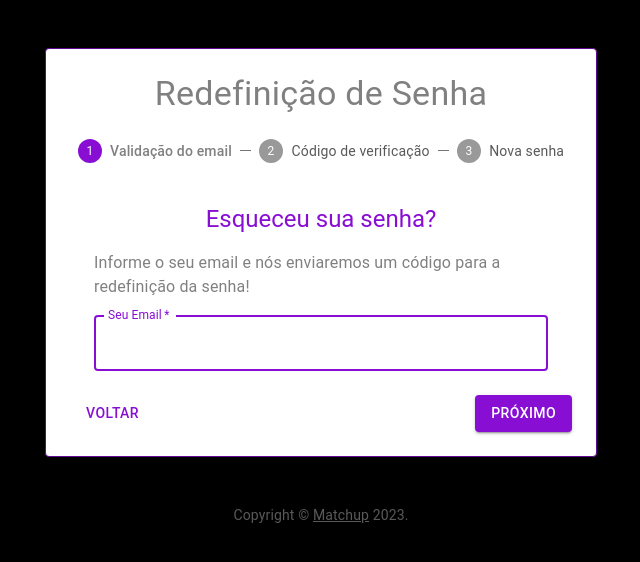
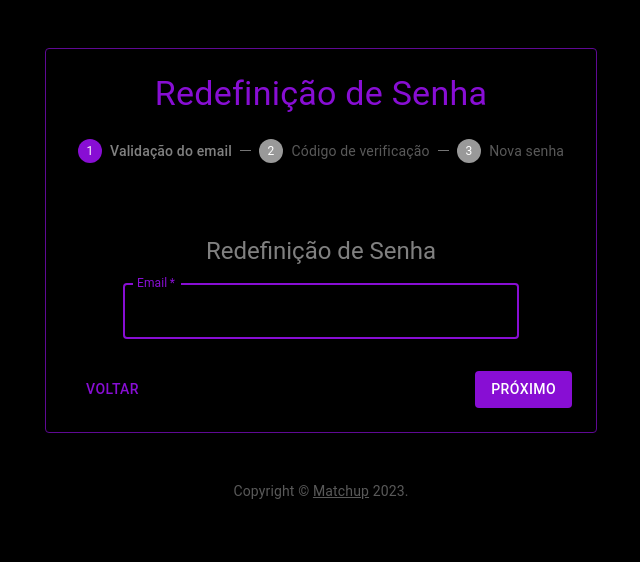
Before and after one commit to allysson-assuncao/TCC-Matchup, a React (Create React App) app in the folder frontend/: page /esquececu_a_senha in a window 1280 px wide. Shown: the top 562 px of the page, without its empty margins (319-959 px from the left). Built offline with nearby package versions, Linux system fonts and the light colour scheme; sample sign-in values are in the browser's storage.

Commit message:
almost done with the formik adaptations in ForgotPassword

```diff
--- a/frontend/src/App.tsx
+++ b/frontend/src/App.tsx
@@ -70,9 +70,7 @@ const App: React.FC = () => {
 
     return (
         <ThemeProvider theme={getTheme(theme)}>
-            <ErrorBoundary>
-                <RouterProvider router={router}/>
-            </ErrorBoundary>
+            <RouterProvider router={router}/>
         </ThemeProvider>
     );
 }
--- /dev/null
+++ b/frontend/src/api/user_requests/forgot_password.ts
@@ -0,0 +1,17 @@
+import axios, {AxiosError, AxiosResponse} from 'axios';
+import {User} from "../../model/user";
+
+const API_BASE_URL = 'http://localhost:8080/api/';
+
+export const updatePassword = async ({user}: { user: any }): Promise<User> => {
+    try {
+        let response: AxiosResponse<User, any>;
+        response = await axios.post<User>(`${API_BASE_URL}reset_password`, {
+            ...user
+        });
+        return response.data;
+    } catch (error) {
+        throw error;
+    }
+
+};
--- a/frontend/src/containers/forgot_password_form/ForgotPasswordStep1.tsx
+++ b/frontend/src/containers/forgot_password_form/ForgotPasswordStep1.tsx
@@ -1,31 +1,42 @@
 import * as React from 'react';
-import {Container, Grid, Typography, TextField} from '@mui/material';
-import theme from "../../theme";
-import {useCustomTheme} from "../../CustomThemeContext";
-import getTheme from "../../theme";
+import {Container, Grid, Typography, TextField, CssBaseline, Box} from '@mui/material';
+import {Field, FieldProps} from "formik";
+import {validateForgotPasswordStep1} from "../../utils/validation/UserValidation";
 
 const ForgotPasswordStep1: React.FC = () => {
-    const { theme: mode } = useCustomTheme();
-    const theme = getTheme(mode);
     return (
-        <React.Fragment>
-            <Container>
-                <Grid justifyContent={"center"}>
-                    <Grid item>
-                        <Grid container justifyContent="center">
-                            <Typography variant={"h5"} color={theme.palette.primary.main} sx={{marginBottom: '16px'}}>Esqueceu
-                                sua senha?</Typography>
-                        </Grid>
-                        <Typography sx={{marginBottom: '16px'}}>Informe o seu email e nós enviaremos um código
-                            para
-                            a redefinição da senha!</Typography>
-                        <TextField color='primary' id="email" label="Seu Email" required autoFocus type="email"
-                                   placeholder="exemplo@gmail.com" fullWidth/>
-                    </Grid>
-                </Grid>
-            </Container>
-        </React.Fragment>
+        <Container component="main" maxWidth="xs">
+            <CssBaseline/>
+            <Box
+                sx={{
+                    marginTop: 4,
+                    display: 'flex',
+                    flexDirection: 'column',
+                    alignItems: 'center',
+                }}
+            >
+                <Typography component="h1" variant="h5">
+                    Redefinição de Senha
+                </Typography>
+                <Field name="email">
+                    {({field, meta}: FieldProps) => (
+                        <TextField
+                            {...field}
+                            margin="normal"
+                            required
+                            fullWidth
+                            id="email"
+                            label="Email"
+                            autoFocus
+                            variant="outlined"
+                            error={meta.touched && !!meta.error}
+                            helperText={meta.touched && meta.error}
+                        />
+                    )}
+                </Field>
+            </Box>
+        </Container>
     );
-}
+};
 
 export default ForgotPasswordStep1;
--- a/frontend/src/containers/forgot_password_form/ForgotPasswordStep2.tsx
+++ b/frontend/src/containers/forgot_password_form/ForgotPasswordStep2.tsx
@@ -1,19 +1,44 @@
 import * as React from 'react';
-import {Container, Grid, TextField} from '@mui/material';
+import {Box, Container, CssBaseline, Grid, TextField, Typography} from '@mui/material';
 import theme from "../../theme";
+import {useCustomTheme} from "../../CustomThemeContext";
+import getTheme from "../../theme";
+import {Field, FieldProps} from "formik";
 
 const ForgotPasswordStep2: React.FC = () => {
     return (
-        <React.Fragment>
-            <Container>
-                <Grid justifyContent={"center"}>
-                    <Grid>
-                        <TextField color='primary' sx={{marginBottom: '16px'}} required autoFocus type="text" placeholder="Código" fullWidth/>
-                    </Grid>
-                </Grid>
-            </Container>
-        </React.Fragment>
+        <Container component="main" maxWidth="xs">
+            <CssBaseline/>
+            <Box
+                sx={{
+                    marginTop: 4,
+                    display: 'flex',
+                    flexDirection: 'column',
+                    alignItems: 'center',
+                }}
+            >
+                <Typography component="h1" variant="h5">
+                    Redefinição de Senha
+                </Typography>
+                <Field name="code">
+                    {({field, meta}: FieldProps) => (
+                        <TextField
+                            {...field}
+                            margin="normal"
+                            required
+                            fullWidth
+                            id="code"
+                            label="Código"
+                            autoFocus
+                            variant="outlined"
+                            error={meta.touched && !!meta.error}
+                            helperText={meta.touched && meta.error}
+                        />
+                    )}
+                </Field>
+            </Box>
+        </Container>
     );
-}
+};
 
 export default ForgotPasswordStep2;
--- a/frontend/src/containers/forgot_password_form/ForgotPasswordStep3.tsx
+++ b/frontend/src/containers/forgot_password_form/ForgotPasswordStep3.tsx
@@ -1,25 +1,63 @@
 import * as React from 'react';
-import {Container, Button, Grid, Link, Typography, TextField} from '@mui/material';
+import {Container, Button, Grid, Link, Typography, TextField, Box, CssBaseline} from '@mui/material';
 import LockOpenIcon from '@mui/icons-material/LockOpen';
 import theme from "../../theme";
+import {useCustomTheme} from "../../CustomThemeContext";
+import getTheme from "../../theme";
+import {Field, FieldProps} from "formik";
 
 const ForgotPasswordStep3: React.FC = () => {
     return (
-        <React.Fragment>
-            <Container>
-                <Grid justifyContent={"center"}>
-                    <Grid>
-                        {/*<LockOpenIcon sx={{width:"16px", height:"16px"}} color={theme.palette.primary.main}></LockOpenIcon>*/}
-                        <TextField color='primary' sx={{marginBottom: '16px'}} required autoFocus type="password" placeholder="Nova senha" fullWidth/>
+        <Container component="main" maxWidth="xs">
+            <CssBaseline/>
+            <Box
+                sx={{
+                    marginTop: 4,
+                    display: 'flex',
+                    flexDirection: 'column',
+                    alignItems: 'center',
+                }}
+            >
+                <Typography component="h1" variant="h5">
+                    Redefinição de Senha
+                </Typography>
+                <Field name="password">
+                    {({field, meta}: FieldProps) => (
+                        <TextField
+                            {...field}
+                            margin="normal"
+                            required
+                            autoFocus
+                            fullWidth
+                            id="password"
+                            label="Senha"
+                            type="password"
+                            variant="outlined"
+                            error={meta.touched && !!meta.error}
+                            helperText={meta.touched && meta.error}
+                        />
+                    )}
+                </Field>
 
-                        {/*<LockOpenIcon sx={{width:"16px", height:"16px"}} color={theme.palette.primary.main}></LockOpenIcon>*/}
-                        <TextField color='primary' sx={{marginBottom: '16px'}} required type="password" placeholder="Confirme a Senha" fullWidth/>
-
-                    </Grid>
-                </Grid>
-            </Container>
-        </React.Fragment>
+                <Field name="confirmPassword">
+                    {({field, meta}: FieldProps) => (
+                        <TextField
+                            {...field}
+                            margin="normal"
+                            required
+                            fullWidth
+                            id="confirmPassword"
+                            label="Confirme a Senha"
+                            type="password"
+                            variant="outlined"
+                            error={meta.touched && !!meta.error}
+                            helperText={meta.touched && meta.error}
+                        />
+                    )}
+                </Field>
+            </Box>
+        </Container>
     );
-}
+};
 
 export default ForgotPasswordStep3;
--- a/frontend/src/pages/forgot_password/ForgotPassword.tsx
+++ b/frontend/src/pages/forgot_password/ForgotPassword.tsx
@@ -1,12 +1,34 @@
 import * as React from 'react';
-import {Container, Paper, Toolbar, AppBar, CssBaseline, Typography, Stepper, Step, StepLabel, Button, Grid, Box, Link} from '@mui/material';
+import {
+    Container,
+    Paper,
+    Toolbar,
+    AppBar,
+    CssBaseline,
+    Typography,
+    Stepper,
+    Step,
+    StepLabel,
+    Button,
+    Grid,
+    Box,
+    Link
+} from '@mui/material';
 import {useNavigate} from "react-router-dom";
 import {useState} from "react";
-import ForgotPasswordStepl1 from "../../containers/forgot_password_form/ForgotPasswordStep1";
-import ForgotPasswordStepl2 from "../../containers/forgot_password_form/ForgotPasswordStep2";
-import ForgotPasswordStepl3 from "../../containers/forgot_password_form/ForgotPasswordStep3";
-import { Link as RouterLink } from 'react-router-dom';
+import {Link as RouterLink} from 'react-router-dom';
 import {ROUTE_SIGN_IN} from "../../App";
+import {useCustomTheme} from "../../CustomThemeContext";
+import getTheme from "../../theme";
+import {updatePassword} from "../../api/user_requests/forgot_password";
+import {getUser} from "../home/Home";
+import {
+    validateForgotPasswordStep1, validateForgotPasswordStep2, validateForgotPasswordStep3,
+} from "../../utils/validation/UserValidation";
+import ForgotPasswordStep2 from "../../containers/forgot_password_form/ForgotPasswordStep2";
+import ForgotPasswordStep3 from "../../containers/forgot_password_form/ForgotPasswordStep3";
+import ForgotPasswordStep1 from "../../containers/forgot_password_form/ForgotPasswordStep1";
+import {Form, Formik} from "formik";
 
 function Copyright() {
     return (
@@ -24,6 +46,8 @@ function Copyright() {
 const steps = ['Validação do email', 'Código de verificação', 'Nova senha'];
 
 const ForgotPassword: React.FC = () => {
+    const {theme: mode} = useCustomTheme();
+    const theme = getTheme(mode);
     const history = useNavigate();
     const [activeStep, setActiveStep] = React.useState(0);
     const [formValues, setFormValues] = useState({
@@ -47,7 +71,14 @@ const ForgotPassword: React.FC = () => {
         if (activeStep < steps.length - 1) {
             handleNext();
         } else {
-            //verify stuff
+            handleBack();
+            let user = updatePassword({user: values});
+            actions.setSubmitting(false);
+            let userMemory = getUser();
+            /*userMemory = user;*/
+            localStorage.clear();
+            localStorage.setItem('user', JSON.stringify(user));
+            console.log(localStorage.getItem('user'));
             history(ROUTE_SIGN_IN);
         }
     };
@@ -55,11 +86,24 @@ const ForgotPassword: React.FC = () => {
     const getStepContent = (step: number) => {
         switch (step) {
             case 0:
-                return <ForgotPasswordStepl1 />;
+                return <ForgotPasswordStep1/>;
             case 1:
-                return <ForgotPasswordStepl2 />;
+                return <ForgotPasswordStep2 />;
             case 2:
-                return <ForgotPasswordStepl3 />;
+                return <ForgotPasswordStep3 />;
+            default:
+                return 'Erro: Etapa desconhecida';
+        }
+    };
+
+    const getValidationSchema = (step: number) => {
+        switch (step) {
+            case 0:
+                return validateForgotPasswordStep1;
+            case 1:
+                return validateForgotPasswordStep2;
+            case 2:
+                return validateForgotPasswordStep3;
             default:
                 return 'Erro: Etapa desconhecida';
         }
@@ -67,52 +111,59 @@ const ForgotPassword: React.FC = () => {
 
     return (
         <React.Fragment>
-            <CssBaseline />
-            <Container component="main" maxWidth="sm" sx={{ mb: 4 }}>
-                <Paper variant="outlined" sx={{ my: { xs: 3, md: 6 }, p: { xs: 2, md: 3 } }}>
-                    <Typography component="h1" variant="h4" align="center">
+            <CssBaseline/>
+            <Container component="main" maxWidth="sm" sx={{mb: 4}}>
+                <Paper variant="outlined" sx={{bgcolor: "background.default", my: {xs: 3, md: 6}, p: {xs: 2, md: 3}}}>
+                    <Typography color={theme.palette.primary.main} component="h1" variant="h4" align="center">
                         Redefinição de Senha
                     </Typography>
-                    <Stepper activeStep={activeStep} sx={{ pt: 3, pb: 5 }}>
+                    <Stepper activeStep={activeStep} sx={{pt: 3, pb: 5}}>
                         {steps.map((label) => (
                             <Step key={label}>
                                 <StepLabel>{label}</StepLabel>
                             </Step>
                         ))}
                     </Stepper>
-                    {activeStep === steps.length ? (
-                        <React.Fragment>
-                            <Typography variant="h5" gutterBottom>
-                                Senha redefinida com sucesso!
-                            </Typography>
-                        </React.Fragment>
-                    ) : (
-                        <React.Fragment>
+                    <Formik
+                        initialValues={{
+                            email: '',
+                            code: '',
+                            password: '',
+                            confirmPassword: '',
+                        }}
+                        validationSchema={getValidationSchema(activeStep)}
+                        onSubmit={handleSubmit}
+                    >
+                        {({errors, touched}) => (
+                            <Form>
                                 {getStepContent(activeStep)}
-                            <Grid sx={{ display: 'flex'}} justifyContent={"space-between"}>
+                                <Grid sx={{display: 'flex'}} justifyContent={"space-between"}>
                                     {activeStep === 0 && (
-                                    <Button component={RouterLink} to={ROUTE_SIGN_IN} sx={{ mt: 3, ml: 1 }}>
+                                        <Button color={"primary"} component={RouterLink} to={ROUTE_SIGN_IN}
+                                                sx={{mt: 3, ml: 1}}>
                                             Voltar
                                         </Button>
                                     )}
                                     {activeStep !== 0 && (
-                                    <Button onClick={handleBack} sx={{ mt: 3, ml: 1 }}>
+                                        <Button color={"primary"} onClick={handleBack} sx={{mt: 3, ml: 1}}>
                                             Voltar
                                         </Button>
                                     )}
 
                                     <Button
+                                        color={"primary"}
                                         variant="contained"
                                         onClick={handleNext}
-                                    sx={{ mt: 3, ml: 1 }}
+                                        sx={{mt: 3, ml: 1}}
                                     >
                                         {activeStep === steps.length - 1 ? 'Redefinir' : 'Próximo'}
                                     </Button>
                                 </Grid>
-                        </React.Fragment>
+                            </Form>
                         )}
+                    </Formik>
                 </Paper>
-                <Copyright />
+                <Copyright/>
             </Container>
         </React.Fragment>
     );
--- a/frontend/src/pages/signup/Signup.tsx
+++ b/frontend/src/pages/signup/Signup.tsx
@@ -21,10 +21,15 @@ import {
     validateSignUpStep4
 } from "../../utils/validation/UserValidation";
 import GoogleIcon from '@mui/icons-material/Google';
+import {useCustomTheme} from "../../CustomThemeContext";
+import getTheme from "../../theme";
+import {getUser} from "../home/Home";
 
 const steps = ['Pessoais', 'Endereço', 'Interesses', 'Conclusão'];
 
 const SignUp: React.FC = () => {
+    const { theme: mode } = useCustomTheme();
+    const theme = getTheme(mode);
     const history = useNavigate();
     const [activeStep, setActiveStep] = useState(0);
     const [formValues, setFormValues] = useState({
@@ -51,21 +56,21 @@ const SignUp: React.FC = () => {
         setActiveStep((prevActiveStep) => prevActiveStep - 1);
     };
 
-    const handleSubmit = async (values: any, actions: any) => {
+    const handleSubmit = (values: any, actions: any) => {
         setFormValues({...formValues, ...values});
 
         if (activeStep < steps.length - 1) {
             handleNext();
         } else {
+            handleBack();
             values.birthDate = format(Date.parse(values.birthDate), 'yyyy-MM-dd');
-            console.log(values.bio);
-            console.log(values);
-            let user = await register(values);
+            let user = register({user: values});
 
             console.log(user);
             actions.setSubmitting(false);
             localStorage.clear();
             localStorage.setItem('user', JSON.stringify(user));
+            console.log(localStorage.getItem('user'));
             history(ROUTE_HOME);
         }
     };
```
Also changed, not shown: frontend/src/containers/form/SignUpStep1.tsx (+0 -7 lines), frontend/src/index.tsx (+7 -4 lines), frontend/src/pages/AppIndex/AppIndex.tsx (+1 -34 lines), frontend/src/utils/ErrorBoundary.tsx (+17 -7 lines), frontend/src/utils/validation/UserValidation.ts (+19 -6 lines). Lines whose indentation alone changed are shown as unchanged.
